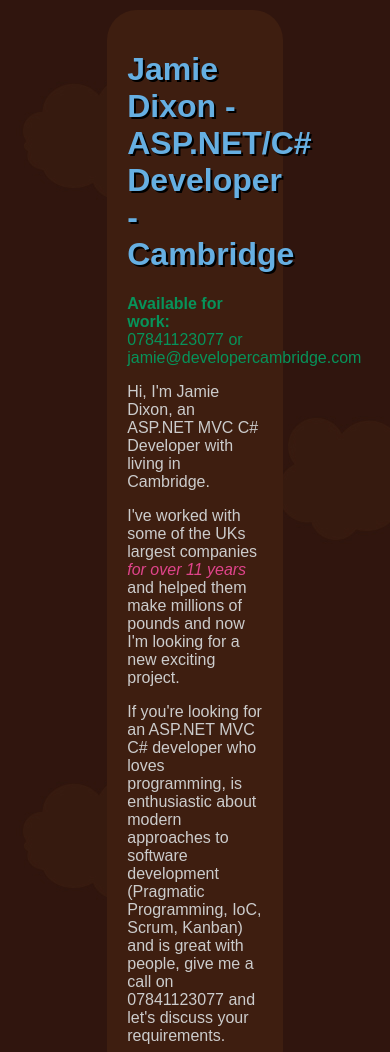
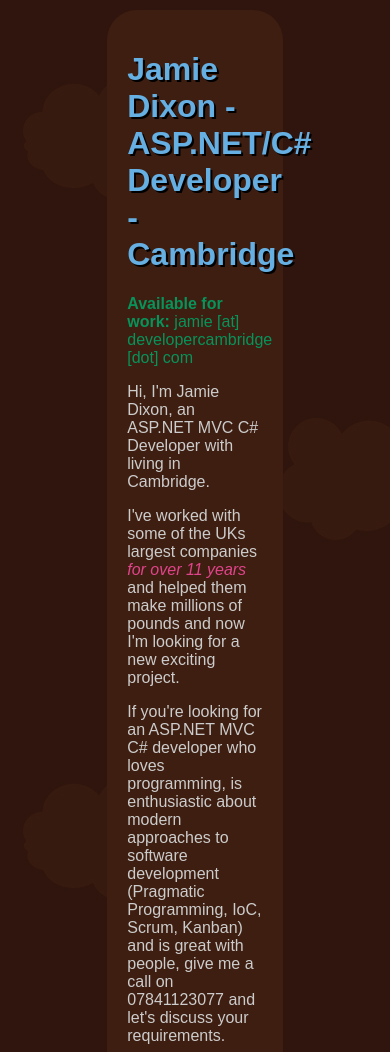
Before and after one commit to JamieDixon/developercambridge.com, a plain HTML site: page src/index.htm in a window 390 px wide. Shown: the top 1052 px of the page. Drawn offline with Linux system fonts and the light colour scheme.

Commit message:
Removed phone number and altered email address

```diff
--- a/src/index.htm
+++ b/src/index.htm
@@ -16,7 +16,7 @@
 	<div class="container">
 	<header>
 		<h1>Jamie Dixon - ASP.NET/C# Developer - Cambridge</h1>
-		<p class="available"><strong>Available for work:</strong> 07841123077 or jamie@developercambridge.com</p>
+		<p class="available"><strong>Available for work:</strong> jamie [at] developercambridge [dot] com</p>
 		<p>Hi, I'm Jamie Dixon, an ASP.NET MVC C# Developer with living in Cambridge.</p>
 		<p>I've worked with some of the UKs largest companies <em>for over 11 years</em> and helped them make millions of pounds and now I'm looking for a new exciting project.</p>
 		<p>If you're looking for an ASP.NET MVC C# developer who loves programming, is enthusiastic about modern approaches to software development (Pragmatic Programming, IoC, Scrum, Kanban) and is great with people, give me a call on 07841123077 and let's discuss your requirements.</p>
```
